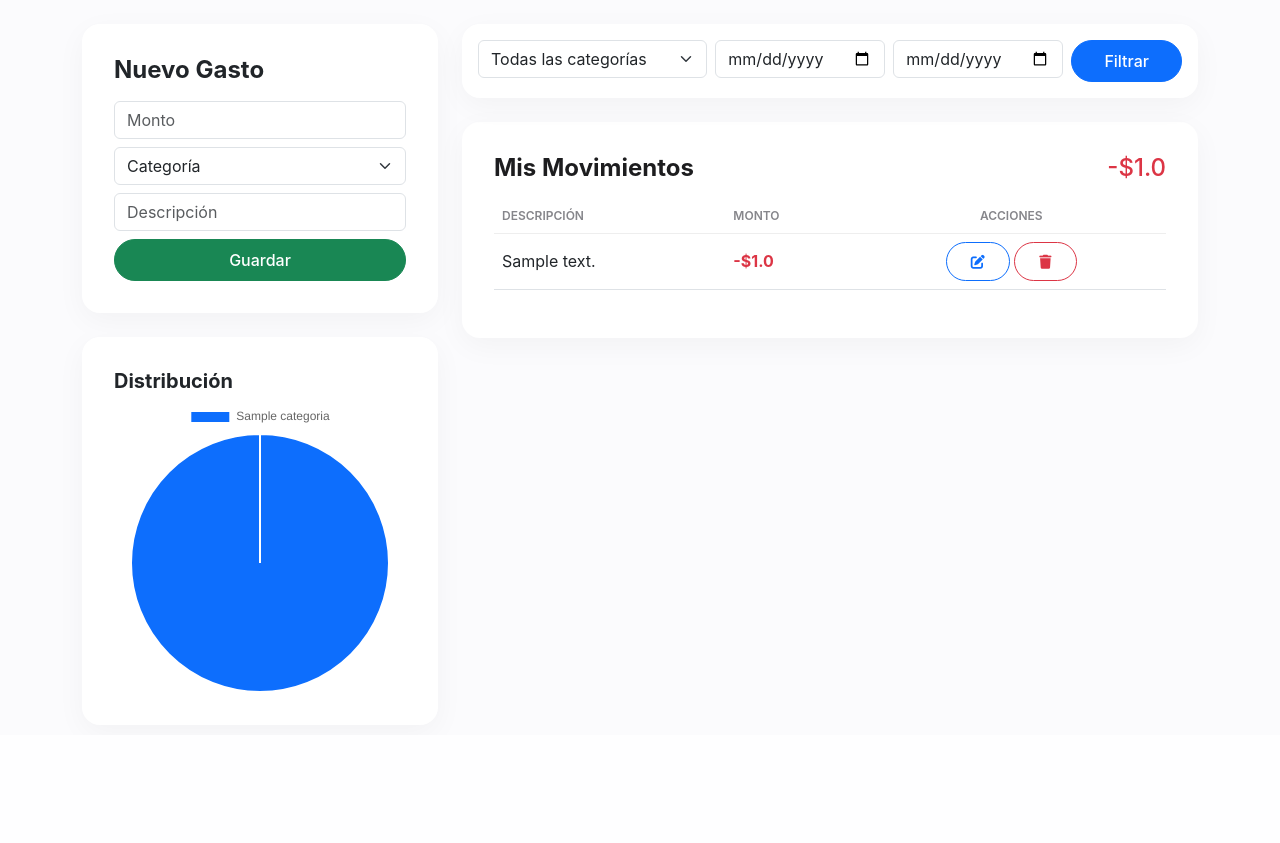
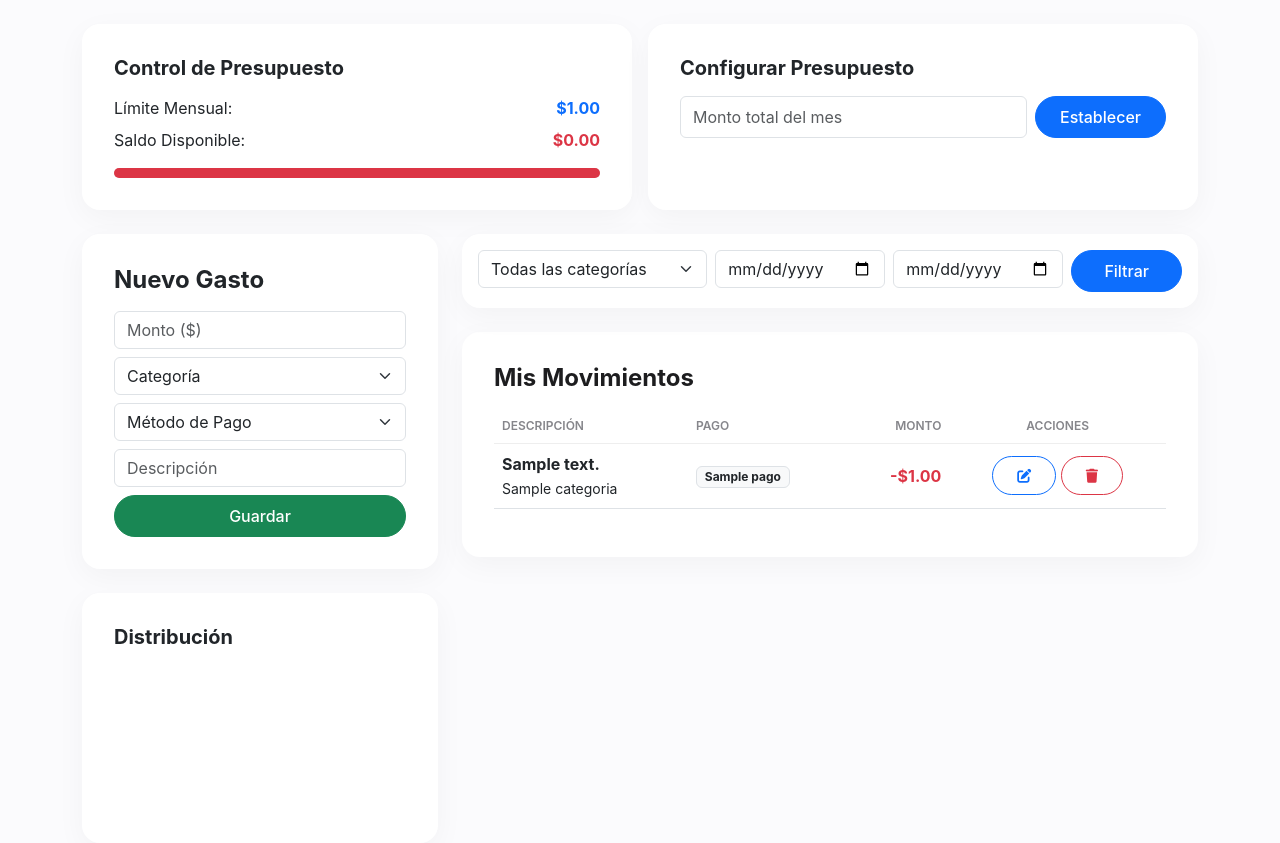
Before and after one commit to Emmanuel071104/proyecto-gastos, a Flask app: page / in a window 1280 px wide. Shown: the part 65-908 px from the top of the page. Before the commit the page ends 756 px from the top, so only its background shows below. Run offline with Flask 3, Linux system fonts and the light colour scheme; a user stored in the database is signed in; tables that the repository leaves empty hold one stand-in row (values such as "Sample post").

Commit message:
Agregacion de tablas a la base de datos

```diff
--- a/app.py
+++ b/app.py
@@ -5,11 +5,8 @@
 from werkzeug.security import generate_password_hash, check_password_hash
 
 app = Flask(__name__)
-
-# --- CONFIGURACIÓN DE SEGURIDAD Y BASE DE DATOS ---
 app.config['SECRET_KEY'] = 'simplefinance_2026_secreto'
 
-# Configuración automática para Render o entorno local
 uri = os.getenv("DATABASE_URL", "sqlite:///gastos.db")
 if uri.startswith("postgres://"):
     uri = uri.replace("postgres://", "postgresql://", 1)
@@ -21,7 +18,7 @@
 login_manager = LoginManager(app)
 login_manager.login_view = 'login'
 
-# --- MODELOS DE LA BASE DE DATOS (ORM) ---
+# --- MODELOS (5 TABLAS) ---
 
 class Usuario(UserMixin, db.Model):
     __tablename__ = 'usuarios'
@@ -29,14 +26,26 @@
     username = db.Column(db.String(50), unique=True, nullable=False)
     password = db.Column(db.String(255), nullable=False)
     rol = db.Column(db.String(20), default='usuario')
-    # Cascade asegura que al borrar el usuario se borren sus gastos
     gastos = db.relationship('Gasto', backref='dueno', lazy=True, cascade="all, delete-orphan")
+    presupuesto = db.relationship('Presupuesto', backref='dueno', lazy=True, uselist=False, cascade="all, delete-orphan")
 
 class Categoria(db.Model):
     __tablename__ = 'categorias'
     id = db.Column(db.Integer, primary_key=True)
     nombre = db.Column(db.String(50), unique=True, nullable=False)
     gastos = db.relationship('Gasto', backref='categoria_rel', lazy=True)
+
+class MetodoPago(db.Model):
+    __tablename__ = 'metodos_pago'
+    id = db.Column(db.Integer, primary_key=True)
+    nombre = db.Column(db.String(50), unique=True, nullable=False)
+    gastos = db.relationship('Gasto', backref='metodo_rel', lazy=True)
+
+class Presupuesto(db.Model):
+    __tablename__ = 'presupuestos'
+    id = db.Column(db.Integer, primary_key=True)
+    monto_limite = db.Column(db.Float, nullable=False, default=0.0)
+    usuario_id = db.Column(db.Integer, db.ForeignKey('usuarios.id'), nullable=False)
 
 class Gasto(db.Model):
     __tablename__ = 'gastos'
@@ -46,12 +55,13 @@
     fecha = db.Column(db.DateTime, server_default=db.func.now())
     usuario_id = db.Column(db.Integer, db.ForeignKey('usuarios.id'), nullable=False)
     categoria_id = db.Column(db.Integer, db.ForeignKey('categorias.id'), nullable=False)
+    metodo_id = db.Column(db.Integer, db.ForeignKey('metodos_pago.id'), nullable=False)
 
 @login_manager.user_loader
 def load_user(user_id):
     return Usuario.query.get(int(user_id))
 
-# --- RUTAS DE LA APLICACIÓN ---
+# --- RUTAS ---
 
 @app.route('/')
 def index():
@@ -59,67 +69,62 @@
         if current_user.rol == 'admin':
             return redirect(url_for('dashboard'))
 
-        # Lógica de filtros
+        # Filtros restaurados
         cat_id = request.args.get('categoria_id')
         inicio = request.args.get('inicio')
         fin = request.args.get('fin')
-
         query = Gasto.query.filter_by(usuario_id=current_user.id)
-
-        if cat_id:
-            query = query.filter_by(categoria_id=int(cat_id))
-        if inicio and fin:
-            query = query.filter(Gasto.fecha.between(inicio, fin))
+        if cat_id: query = query.filter_by(categoria_id=int(cat_id))
+        if inicio and fin: query = query.filter(Gasto.fecha.between(inicio, fin))
 
         mis_gastos = query.order_by(Gasto.id.desc()).all()
-        todas_categorias = Categoria.query.all()
-        return render_template('index.html', gastos=mis_gastos, categorias=todas_categorias)
+        total_gastado = sum(g.monto for g in mis_gastos)
 
+        presupuesto_user = Presupuesto.query.filter_by(usuario_id=current_user.id).first()
+        limite = presupuesto_user.monto_limite if presupuesto_user else 0
+        saldo = limite - total_gastado
+
+        return render_template('index.html', gastos=mis_gastos,
+                               categorias=Categoria.query.all(),
+                               metodos=MetodoPago.query.all(),
+                               limite=limite, saldo=saldo)
     return render_template('index.html')
 
-@app.route('/dashboard')
+@app.route('/definir_presupuesto', methods=['POST'])
 @login_required
-def dashboard():
-    if current_user.rol != 'admin':
-        return redirect(url_for('index'))
+def definir_presupuesto():
+    monto = request.form.get('monto')
+    if monto:
+        p = Presupuesto.query.filter_by(usuario_id=current_user.id).first()
+        if p: p.monto_limite = float(monto)
+        else: db.session.add(Presupuesto(monto_limite=float(monto), usuario_id=current_user.id))
+        db.session.commit()
+        flash('Presupuesto actualizado.', 'success')
+    return redirect(url_for('index'))
 
-    # Mejora: Cálculo directo en DB para mayor eficiencia
-    total_db = db.session.query(db.func.sum(Gasto.monto)).scalar() or 0
-    usuarios = Usuario.query.all()
-    num_usuarios = len(usuarios)
-    promedio = total_db / num_usuarios if num_usuarios > 0 else 0
+@app.route('/agregar', methods=['POST'])
+@login_required
+def agregar():
+    monto, desc, cat, met = request.form.get('monto'), request.form.get('descripcion'), request.form.get('categoria_id'), request.form.get('metodo_id')
+    if monto and desc and cat and met:
+        db.session.add(Gasto(monto=float(monto), descripcion=desc, usuario_id=current_user.id,
+                             categoria_id=int(cat), metodo_id=int(met)))
+        db.session.commit()
+        flash('Gasto registrado.', 'success')
+    return redirect(url_for('index'))
 
-    # Todos los gastos para el monitor de auditoría
-    gastos_globales = Gasto.query.all()
-    reciente = Gasto.query.order_by(Gasto.id.desc()).limit(5).all()
-
-    return render_template('dashboard.html',
-                           gastos=gastos_globales,
-                           total=total_db,
-                           usuarios=usuarios,
-                           num_usuarios=num_usuarios,
-                           promedio=promedio,
-                           reciente=reciente)
-
-@app.route('/eliminar_usuario/<int:id>')
+@app.route('/editar/<int:id>', methods=['POST'])
 @login_required
-def eliminar_usuario(id):
-    if current_user.rol != 'admin':
-        return redirect(url_for('index'))
-    u = Usuario.query.get_or_404(id)
-    if u.id != current_user.id:
-        db.session.delete(u)
+def editar(id):
+    gasto = Gasto.query.get_or_404(id)
+    if gasto.usuario_id == current_user.id:
+        gasto.monto = float(request.form.get('monto'))
+        gasto.descripcion = request.form.get('descripcion')
+        gasto.categoria_id = int(request.form.get('categoria_id'))
+        gasto.metodo_id = int(request.form.get('metodo_id'))
         db.session.commit()
-        flash(f'Usuario {u.username} eliminado.', 'success')
-    else:
-        flash('No puedes eliminar tu propia cuenta de administrador.', 'error')
-    return redirect(url_for('dashboard'))
-
-@app.route('/chart-data')
-@login_required
-def chart_data():
-    results = db.session.query(Categoria.nombre, db.func.sum(Gasto.monto)).join(Gasto).filter(Gasto.usuario_id == current_user.id).group_by(Categoria.nombre).all()
-    return jsonify({'labels': [r[0] for r in results], 'values': [r[1] for r in results]})
+        flash('Gasto actualizado.', 'success')
+    return redirect(url_for('index'))
 
 @app.route('/eliminar/<int:id>')
 @login_required
@@ -128,37 +133,34 @@
     if gasto.usuario_id == current_user.id:
         db.session.delete(gasto)
         db.session.commit()
-        flash('Registro eliminado correctamente.', 'success')
+        flash('Eliminado correctamente.', 'success')
     return redirect(url_for('index'))
 
-@app.route('/editar/<int:id>', methods=['POST'])
+@app.route('/dashboard')
 @login_required
-def editar(id):
-    gasto = Gasto.query.get_or_404(id)
-    if gasto.usuario_id == current_user.id:
-        # Validación de seguridad
-        try:
-            gasto.monto = float(request.form.get('monto'))
-            gasto.descripcion = request.form.get('descripcion')
-            gasto.categoria_id = int(request.form.get('categoria_id'))
-            db.session.commit()
-            flash('Gasto actualizado con éxito.', 'success')
-        except:
-            flash('Error al actualizar los datos.', 'error')
-    return redirect(url_for('index'))
+def dashboard():
+    if current_user.rol != 'admin': return redirect(url_for('index'))
+    gastos = Gasto.query.all()
+    total = sum(g.monto for g in gastos)
+    usuarios = Usuario.query.all()
+    num_usuarios = len(usuarios)
+    promedio = total / num_usuarios if num_usuarios > 0 else 0
+    reciente = Gasto.query.order_by(Gasto.id.desc()).limit(5).all()
+    return render_template('dashboard.html', gastos=gastos, total=total, usuarios=usuarios,
+                           num_usuarios=num_usuarios, promedio=round(promedio, 2), reciente=reciente)
 
-@app.route('/agregar', methods=['POST'])
+@app.route('/eliminar_usuario/<int:id>')
 @login_required
-def agregar():
-    monto = request.form.get('monto')
-    descripcion = request.form.get('descripcion')
-    cat_id = request.form.get('categoria_id')
-    if monto and descripcion and cat_id:
-        nuevo = Gasto(monto=float(monto), descripcion=descripcion, usuario_id=current_user.id, categoria_id=int(cat_id))
-        db.session.add(nuevo)
+def eliminar_usuario(id):
+    if current_user.rol != 'admin': return redirect(url_for('index'))
+    u = Usuario.query.get_or_404(id)
+    if u.id != current_user.id:
+        db.session.delete(u)
         db.session.commit()
-        flash('Movimiento registrado.', 'success')
-    return redirect(url_for('index'))
+        flash(f'Usuario {u.username} eliminado.', 'success')
+    else:
+        flash('No puedes eliminar tu propia cuenta.', 'error')
+    return redirect(url_for('dashboard'))
 
 @app.route('/login', methods=['GET', 'POST'])
 def login():
@@ -174,15 +176,11 @@
 def register():
     if request.method == 'POST':
         username = request.form.get('username')
-        if Usuario.query.filter_by(username=username).first():
-            flash('Este usuario ya existe.', 'error')
-        else:
-            hashed_pw = generate_password_hash(request.form.get('password'))
-            nuevo = Usuario(username=username, password=hashed_pw)
-            db.session.add(nuevo)
+        if not Usuario.query.filter_by(username=username).first():
+            db.session.add(Usuario(username=username, password=generate_password_hash(request.form.get('password'))))
             db.session.commit()
-            flash('Registro exitoso. Inicia sesión para continuar.', 'success')
             return redirect(url_for('login'))
+        flash('El usuario ya existe.', 'error')
     return render_template('register.html')
 
 @app.route('/logout')
@@ -194,17 +192,13 @@
 def setup():
     db.create_all()
     if not Categoria.query.first():
-        db.session.add_all([
-            Categoria(nombre='Comida'),
-            Categoria(nombre='Transporte'),
-            Categoria(nombre='Ocio'),
-            Categoria(nombre='Salud')
-        ])
+        db.session.add_all([Categoria(nombre='Comida'), Categoria(nombre='Transporte'), Categoria(nombre='Ocio'), Categoria(nombre='Salud')])
+    if not MetodoPago.query.first():
+        db.session.add_all([MetodoPago(nombre='Efectivo'), MetodoPago(nombre='Tarjeta Débito'), MetodoPago(nombre='Tarjeta Crédito')])
     if not Usuario.query.filter_by(username='admin').first():
-        admin_pw = generate_password_hash('admin123')
-        db.session.add(Usuario(username='admin', password=admin_pw, rol='admin'))
+        db.session.add(Usuario(username='admin', password=generate_password_hash('admin123'), rol='admin'))
     db.session.commit()
-    return "Base de datos inicializada correctamente."
+    return "Base de datos con 5 tablas configurada."
 
 if __name__ == '__main__':
     app.run(host='0.0.0.0', port=int(os.environ.get('PORT', 5000)))
--- a/templates/base.html
+++ b/templates/base.html
@@ -12,13 +12,13 @@
     <nav class="navbar navbar-expand-lg">
         <div class="container">
             <a class="navbar-brand fw-bold" href="/">SimpleFinance</a>
-            <div class=\"ms-auto\">
+            <div class="ms-auto">
                 {% if current_user.is_authenticated %}
                     <span class="navbar-welcome">Bienvenido, <strong>{{ current_user.username }}</strong></span>
-                    <a href="/logout" class="btn btn-outline-danger btn-sm">Cerrar Sesión</a>
+                    <a href="/logout" class="btn btn-outline-danger btn-sm btn-modern">Cerrar Sesión</a>
                 {% else %}
-                    <a href="/login" class="btn btn-outline-primary btn-sm">Entrar</a>
-                    <a href="/register" class="btn btn-primary btn-sm ms-2">Registrarse</a>
+                    <a href="/login" class="btn btn-outline-primary btn-sm btn-modern">Entrar</a>
+                    <a href="/register" class="btn btn-primary btn-sm btn-modern ms-2">Registrarse</a>
                 {% endif %}
             </div>
         </div>
--- a/templates/index.html
+++ b/templates/index.html
@@ -5,32 +5,70 @@
     <div class="hero-section text-center">
         <h1 class="hero-title">SimpleFinance</h1>
         <p class="hero-subtitle">Organiza tu dinero de forma sencilla.</p>
-        <a href="/register" class="btn btn-primary btn-lg">Empezar Ahora</a>
+        <a href="/register" class="btn btn-primary btn-modern btn-lg">Empezar Ahora</a>
     </div>
     {% else %}
+
+    <div class="row g-3 mb-4">
+        <div class="col-md-6">
+            <div class="card kpi-card-white h-100">
+                <h5 class="fw-bold mb-3">Control de Presupuesto</h5>
+                <div class="d-flex justify-content-between mb-2">
+                    <span>Límite Mensual:</span>
+                    <span class="fw-bold text-primary">${{ "{:,.2f}".format(limite) }}</span>
+                </div>
+                <div class="d-flex justify-content-between mb-3">
+                    <span>Saldo Disponible:</span>
+                    <span class="fw-bold {{ 'text-success' if saldo > 0 else 'text-danger' }}">${{ "{:,.2f}".format(saldo) }}</span>
+                </div>
+                <div class="progress" style="height: 10px;">
+                    {% set porcentaje = (gastos|sum(attribute='monto') / limite * 100) if limite > 0 else 0 %}
+                    <div class="progress-bar {{ 'bg-danger' if porcentaje > 90 else 'bg-primary' }}"
+                         style="width: {{ porcentaje if porcentaje <= 100 else 100 }}%"></div>
+                </div>
+            </div>
+        </div>
+        <div class="col-md-6">
+            <div class="card kpi-card-white h-100">
+                <h5 class="fw-bold mb-3">Configurar Presupuesto</h5>
+                <form action="/definir_presupuesto" method="POST" class="d-flex gap-2">
+                    <input type="number" step="0.01" name="monto" class="form-control" placeholder="Monto total del mes" required>
+                    <button type="submit" class="btn btn-primary btn-modern">Establecer</button>
+                </form>
+            </div>
+        </div>
+    </div>
+
     <div class="row">
         <div class="col-md-4">
             <div class="card mb-4">
                 <h4 class="fw-bold mb-3">Nuevo Gasto</h4>
                 <form action="/agregar" method="POST">
-                    <input type="number" step="0.01" name="monto" class="form-control mb-2" placeholder="Monto" required>
+                    <input type="number" step="0.01" name="monto" class="form-control mb-2" placeholder="Monto ($)" required>
                     <select name="categoria_id" class="form-select mb-2" required>
                         <option value="" disabled selected>Categoría</option>
                         {% for c in categorias %}
                         <option value="{{ c.id }}">{{ c.nombre }}</option>
                         {% endfor %}
                     </select>
+                    <select name="metodo_id" class="form-select mb-2" required>
+                        <option value="" disabled selected>Método de Pago</option>
+                        {% for m in metodos %}
+                        <option value="{{ m.id }}">{{ m.nombre }}</option>
+                        {% endfor %}
+                    </select>
                     <input type="text" name="descripcion" class="form-control mb-2" placeholder="Descripción" required>
-                    <button type="submit" class="btn btn-success w-100">Guardar</button>
+                    <button type="submit" class="btn btn-success btn-modern w-100">Guardar</button>
                 </form>
             </div>
             <div class="card">
-                <h5 class="fw-bold">Distribución</h5>
+                <h5 class="fw-bold mb-3">Distribución</h5>
                 <canvas id="expenseChart"></canvas>
             </div>
         </div>
+
         <div class="col-md-8">
-            <div class="card mb-4 p-3 shadow-sm border-0">
+            <div class="card mb-4 p-3 border-0 shadow-sm">
                 <form method="GET" class="row g-2">
                     <div class="col-md-4">
                         <select name="categoria_id" class="form-select">
@@ -42,22 +80,27 @@
                     </div>
                     <div class="col-md-3"><input type="date" name="inicio" class="form-control"></div>
                     <div class="col-md-3"><input type="date" name="fin" class="form-control"></div>
-                    <div class="col-md-2"><button type="submit" class="btn btn-primary w-100">Filtrar</button></div>
+                    <div class="col-md-2"><button type="submit" class="btn btn-primary btn-modern w-100">Filtrar</button></div>
                 </form>
             </div>
 
             <div class="table-container">
-                <div class="d-flex justify-content-between align-items-center mb-3">
-                    <h4 class="fw-bold m-0">Mis Movimientos</h4>
-                    <h4 class="text-danger m-0">-${{ gastos|sum(attribute='monto')|round(2) }}</h4>
-                </div>
+                <h4 class="fw-bold mb-3">Mis Movimientos</h4>
                 <table class="table table-hover align-middle">
-                    <thead><tr><th>Descripción</th><th>Monto</th><th class="text-center">Acciones</th></tr></thead>
+                    <thead>
+                        <tr>
+                            <th>Descripción</th>
+                            <th>Pago</th>
+                            <th class="text-end">Monto</th>
+                            <th class="text-center">Acciones</th>
+                        </tr>
+                    </thead>
                     <tbody>
                         {% for g in gastos %}
                         <tr>
-                            <td>{{ g.descripcion }}</td>
-                            <td class="text-danger fw-bold">-${{ g.monto }}</td>
+                            <td><strong>{{ g.descripcion }}</strong><br><small>{{ g.categoria_rel.nombre }}</small></td>
+                            <td><span class="badge bg-light text-dark border">{{ g.metodo_rel.nombre }}</span></td>
+                            <td class="text-danger fw-bold text-end">-${{ "{:,.2f}".format(g.monto) }}</td>
                             <td class="text-center">
                                 <button class="btn btn-sm btn-outline-primary" data-bs-toggle="modal" data-bs-target="#editModal{{ g.id }}"><i class="fas fa-edit"></i></button>
                                 <a href="/eliminar/{{ g.id }}" class="btn btn-sm btn-outline-danger" onclick="return confirm('¿Eliminar?')"><i class="fas fa-trash"></i></a>
@@ -66,19 +109,24 @@
                                     <div class="modal-dialog">
                                         <div class="modal-content text-start">
                                             <form action="/editar/{{ g.id }}" method="POST">
-                                                <div class="modal-header"><h5 class="modal-title">Editar Movimiento</h5></div>
+                                                <div class="modal-header"><h5 class="modal-title">Editar</h5></div>
                                                 <div class="modal-body">
                                                     <input type="number" step="0.01" name="monto" class="form-control mb-2" value="{{ g.monto }}" required>
                                                     <input type="text" name="descripcion" class="form-control mb-2" value="{{ g.descripcion }}" required>
-                                                    <select name="categoria_id" class="form-select">
+                                                    <select name="categoria_id" class="form-select mb-2">
                                                         {% for c in categorias %}
                                                         <option value="{{ c.id }}" {% if c.id == g.categoria_id %}selected{% endif %}>{{ c.nombre }}</option>
                                                         {% endfor %}
                                                     </select>
+                                                    <select name="metodo_id" class="form-select">
+                                                        {% for m in metodos %}
+                                                        <option value="{{ m.id }}" {% if m.id == g.metodo_id %}selected{% endif %}>{{ m.nombre }}</option>
+                                                        {% endfor %}
+                                                    </select>
                                                 </div>
                                                 <div class="modal-footer">
-                                                    <button type="button" class="btn btn-secondary" data-bs-dismiss="modal">Cancelar</button>
-                                                    <button type="submit" class="btn btn-primary">Guardar</button>
+                                                    <button type="button" class="btn btn-secondary btn-modern" data-bs-dismiss="modal">Cerrar</button>
+                                                    <button type="submit" class="btn btn-primary btn-modern">Guardar</button>
                                                 </div>
                                             </form>
                                         </div>
@@ -98,7 +146,13 @@
     fetch('/chart-data').then(res => res.json()).then(data => {
         new Chart(document.getElementById('expenseChart'), {
             type: 'pie',
-            data: { labels: data.labels, datasets: [{ data: data.values, backgroundColor: ['#0d6efd', '#198754', '#ffc107', '#dc3545'] }] }
+            data: {
+                labels: data.labels,
+                datasets: [{
+                    data: data.values,
+                    backgroundColor: ['#0071e3', '#28a745', '#ffc107', '#dc3545', '#6c757d']
+                }]
+            }
         });
     });
 </script>
```
Also changed, not shown: templates/dashboard.html (+9 -9 lines).
